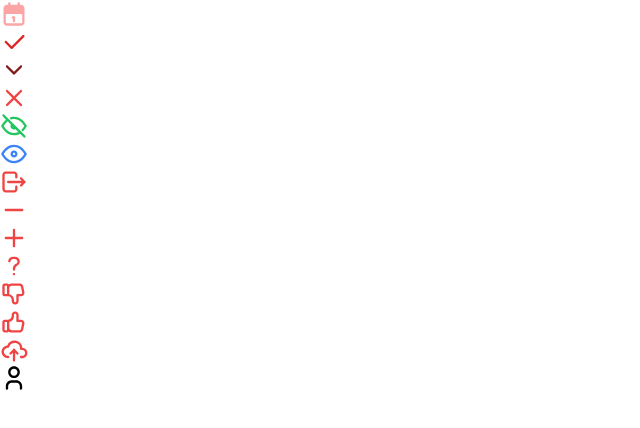
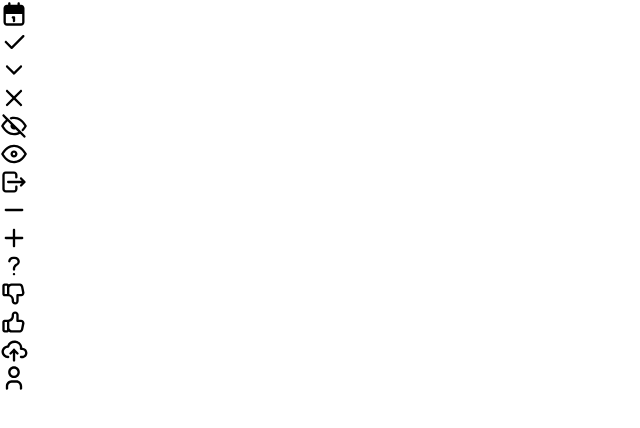
Before and after one commit to ccccchriz/advent-of-css-2023, a React (Vite) app: page / in a window 1280 px wide. Shown: the top 428 px of the page, without its empty margins (0-640 px from the left). Built offline with nearby package versions, Linux system fonts and the light colour scheme.

Commit message:
updated icon

```diff
--- a/src/App.tsx
+++ b/src/App.tsx
@@ -1,22 +1,22 @@
 import "./components/Icon.tsx";
-import { Icon } from "./components/Icon.tsx";
+import Icon from "./components/Icon.tsx";
 
 function App() {
   return (
     <>
-      <Icon type="calendar" style="w-7 aspect-square fill-red-300" />
-      <Icon type="check" style="w-7 aspect-square fill-red-600" />
-      <Icon type="chevron" style="w-7 aspect-square fill-red-900" />
-      <Icon type="close" style="w-7 aspect-square fill-red-500" />
-      <Icon type="eyeClosed" style="w-7 aspect-square fill-green-500" />
-      <Icon type="eyeOpened" style="w-7 aspect-square fill-blue-500" />
-      <Icon type="logout" style="w-7 aspect-square fill-red-500" />
-      <Icon type="minus" style="w-7 aspect-square fill-red-500" />
-      <Icon type="plus" style="w-7 aspect-square fill-red-500" />
-      <Icon type="question" style="w-7 aspect-square fill-red-500" />
-      <Icon type="thumbsDown" style="w-7 aspect-square fill-red-500" />
-      <Icon type="thumbsUp" style="w-7 aspect-square fill-red-500" />
-      <Icon type="upload" style="w-7 aspect-square fill-red-500" />
+      <Icon type="calendar" />
+      <Icon type="check" />
+      <Icon type="chevron" />
+      <Icon type="close" />
+      <Icon type="eyeClosed" />
+      <Icon type="eyeOpened" />
+      <Icon type="logout" />
+      <Icon type="minus" />
+      <Icon type="plus" />
+      <Icon type="question" />
+      <Icon type="thumbsDown" />
+      <Icon type="thumbsUp" />
+      <Icon type="upload" />
       <Icon type="user" />
     </>
   );
--- a/src/components/Icon.tsx
+++ b/src/components/Icon.tsx
@@ -18,12 +18,17 @@ const types = [
 type IconProps = {
   type: (typeof types)[number];
   style?: string;
+  size?: string;
 };
 
-export function Icon({ type, style = "w-7 aspect-square" }: IconProps) {
+export default function Icon({
+  type,
+  size = "w-7 aspect-square",
+  style,
+}: IconProps) {
   return (
     <>
-      <svg className={style}>
+      <svg className={`${size} ${style}`}>
         <use href={`/sprite.svg#${type}`}></use>
       </svg>
     </>
```
